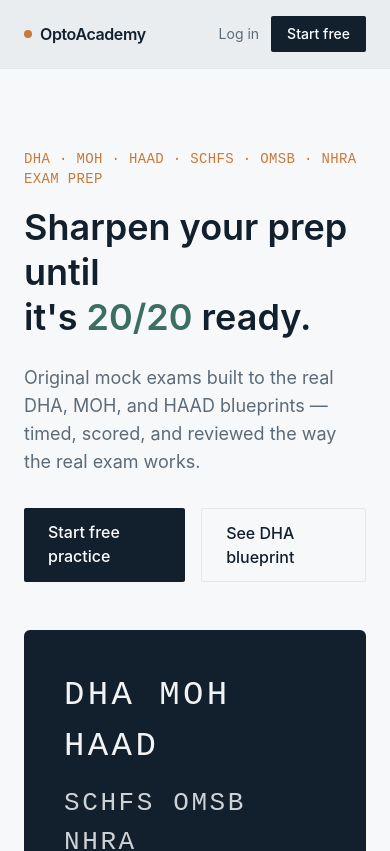
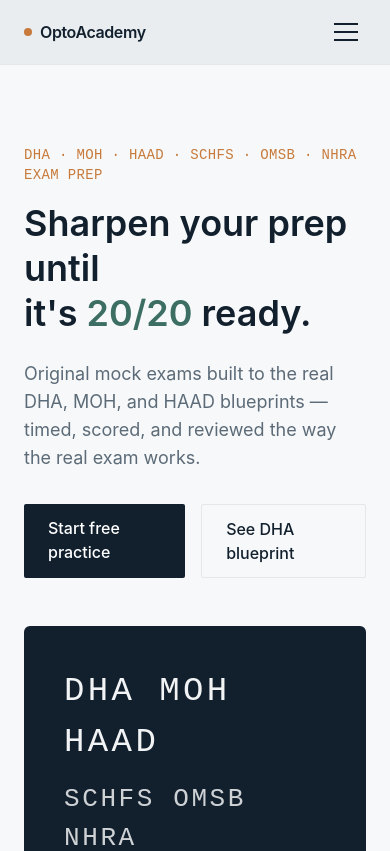
Before and after one commit to MHamzaNajam/optoacademy, a Next.js app: page / in a window 390 px wide. Shown: the top 851 px of the page. Built offline with nearby package versions, Linux system fonts and the light colour scheme.

Commit message:
Update Header.tsx

```diff
--- a/components/marketing/Header.tsx
+++ b/components/marketing/Header.tsx
@@ -1,8 +1,24 @@
+"use client";
+
+import { useState } from "react";
 import Link from "next/link";
 
 export default function Header() {
+  const [menuOpen, setMenuOpen] = useState(false);
+
+  const navLinks = [
+    { href: "/exams/dha", label: "DHA" },
+    { href: "/exams/moh", label: "MOH" },
+    { href: "/exams/haad", label: "HAAD" },
+    { href: "/exams/schfs", label: "SCHFS" },
+    { href: "/exams/omsb", label: "OMSB" },
+    { href: "/exams/nhra", label: "NHRA" },
+    { href: "/pricing", label: "Pricing" },
+    { href: "/consultation", label: "1-on-1 Coaching" },
+  ];
+
   return (
-    <header className="border-b border-line bg-haze backdrop-blur sticky top-0 z-40">
+    <header className="border-b border-line bg-haze sticky top-0 z-40">
       <div className="max-w-6xl mx-auto flex items-center justify-between px-6 py-4">
         <Link href="/" className="flex items-center gap-2">
           <span className="w-2 h-2 rounded-full bg-amber" />
@@ -12,37 +28,15 @@
         </Link>
 
         <nav className="hidden lg:flex items-center gap-6 text-sm text-slate">
-     <Link href="/exams/dha" className="hover:text-ink transition">
-       DHA
-     </Link>
-     <Link href="/exams/moh" className="hover:text-ink transition">
-       MOH
-     </Link>
-     <Link href="/exams/haad" className="hover:text-ink transition">
-       HAAD
-     </Link>
-     <Link href="/exams/schfs" className="hover:text-ink transition">
-       SCHFS
-     </Link>
-     <Link href="/exams/omsb" className="hover:text-ink transition">
-       OMSB
-     </Link>
-     <Link href="/exams/nhra" className="hover:text-ink transition">
-       NHRA
-     </Link>
-     <Link href="/pricing" className="hover:text-ink transition">
-       Pricing
-     </Link>
-     <Link href="/consultation" className="hover:text-ink transition">
-       1-on-1 Coaching
-     </Link>
-   </nav>
+          {navLinks.map((link) => (
+            <Link key={link.href} href={link.href} className="hover:text-ink transition">
+              {link.label}
+            </Link>
+          ))}
+        </nav>
 
-        <div className="flex items-center gap-3">
-          <Link
-            href="/login"
-            className="text-sm text-slate hover:text-ink transition"
-          >
+        <div className="hidden lg:flex items-center gap-3">
+          <Link href="/login" className="text-sm text-slate hover:text-ink transition">
             Log in
           </Link>
           <Link
@@ -52,7 +46,60 @@
             Start free
           </Link>
         </div>
+
+        <button
+          onClick={() => setMenuOpen(!menuOpen)}
+          className="lg:hidden flex flex-col justify-center gap-1.5 w-8 h-8"
+          aria-label="Toggle menu"
+        >
+          <span
+            className={`block h-0.5 w-6 bg-ink transition-transform ${
+              menuOpen ? "rotate-45 translate-y-2" : ""
+            }`}
+          />
+          <span
+            className={`block h-0.5 w-6 bg-ink transition-opacity ${
+              menuOpen ? "opacity-0" : ""
+            }`}
+          />
+          <span
+            className={`block h-0.5 w-6 bg-ink transition-transform ${
+              menuOpen ? "-rotate-45 -translate-y-2" : ""
+            }`}
+          />
+        </button>
       </div>
+
+      {menuOpen && (
+        <div className="lg:hidden border-t border-line bg-white px-6 py-4 flex flex-col gap-1">
+          {navLinks.map((link) => (
+            <Link
+              key={link.href}
+              href={link.href}
+              onClick={() => setMenuOpen(false)}
+              className="py-2.5 text-sm text-ink border-b border-line"
+            >
+              {link.label}
+            </Link>
+          ))}
+          <div className="flex flex-col gap-2 pt-4">
+            <Link
+              href="/login"
+              onClick={() => setMenuOpen(false)}
+              className="text-sm text-center border border-line rounded-sm py-2.5 text-ink"
+            >
+              Log in
+            </Link>
+            <Link
+              href="/signup"
+              onClick={() => setMenuOpen(false)}
+              className="text-sm text-center font-medium bg-ink text-paper py-2.5 rounded-sm"
+            >
+              Start free
+            </Link>
+          </div>
+        </div>
+      )}
     </header>
   );
 }
```
